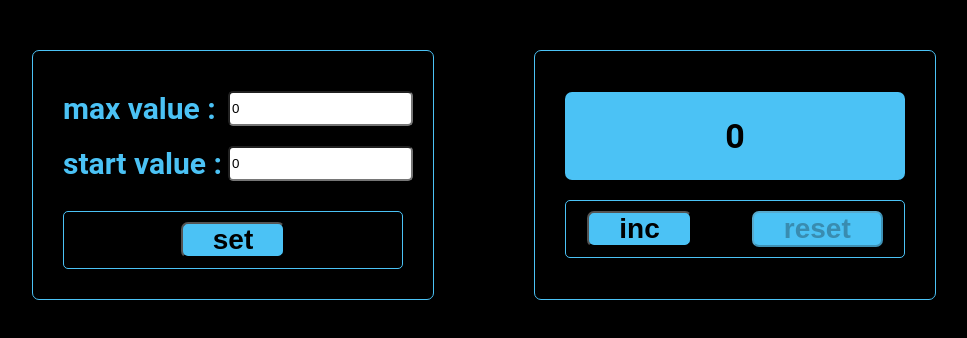
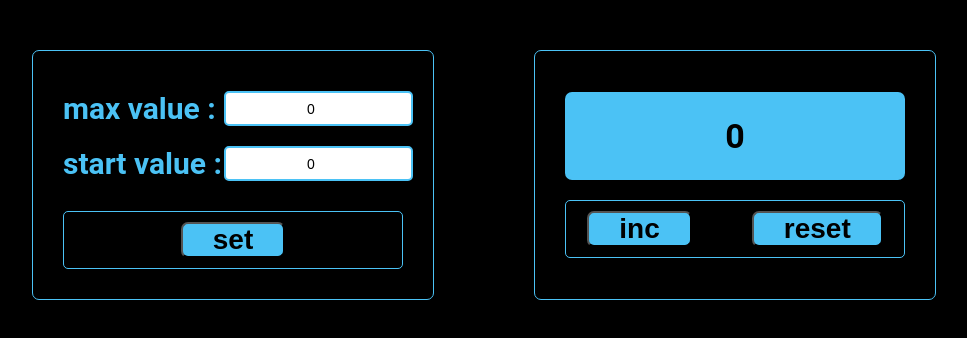
Before and after one commit to Steelmen87/Counter, a React (Create React App) app: page / in a window 1280 px wide. Shown: the top 338 px of the page, without its empty margins (156-1123 px from the left). Built offline with nearby package versions, Linux system fonts and the light colour scheme.

Commit message:
step 1  - set start and set end done.

```diff
--- a/src/App.tsx
+++ b/src/App.tsx
@@ -1,13 +1,25 @@
-import React from 'react';
+import React, {useState} from 'react';
 import './App.css';
 import Counter from "./component/Counter";
 import Setting from "./component/Setting/Setting";
 
 function App() {
+    let minValue = 0
+    let maxValue = 5
+    let [value, setValue] = useState(minValue)
+    let [endValue, setEndValue] = useState(maxValue)
+
     return (
         <div className="App">
-            <Setting/>
-            <Counter/>
+            <Setting
+                setValue={setValue}
+                setEndValue={setEndValue}
+            />
+            <Counter
+                value={value}
+                endValue={endValue}
+                setValue={setValue}
+            />
         </div>
     );
 }
--- a/src/component/Button/Button.module.css
+++ b/src/component/Button/Button.module.css
@@ -5,5 +5,4 @@
     font-size: 28px;
     font-weight: 700;
     margin: 0 30px;
-
 }
--- a/src/component/Counter.tsx
+++ b/src/component/Counter.tsx
@@ -1,14 +1,16 @@
-import React, {useState} from 'react';
+import React from 'react';
 import Display from "./Display/Display";
 import style from './Counter.module.css'
 import Button from "./Button/Button";
 
-const Counter = () => {
-    let minValue = 0
-    let maxValue = 5
-    let [value, setValue] = useState(minValue)
-    let [endValue, setEndValue] = useState(maxValue)
+type CounterPropsType = {
+    value: number
+    endValue: number
+    setValue: (value: number) => void
+}
 
+const Counter: React.FC<CounterPropsType> = (props) => {
+    let {value, setValue,  endValue} = props
     const AddCount = () => {
         setValue(value + 1)
     }
@@ -16,7 +18,7 @@ const Counter = () => {
         setValue(0)
     }
     let visInc = value < endValue
-    let visRes = value === minValue
+    let visRes = value > endValue && endValue !== value
     return (
         <div className={style.counter}>
             <Display value={value} endValue={endValue}/>
--- a/src/component/Input/inputStyle.module.css
+++ b/src/component/Input/inputStyle.module.css
@@ -9,6 +9,9 @@
 }
 
 .title_Values input {
+    text-align: center;
+    font-size: 14px;
     max-width: 200px;
+    border: 2px solid #4bc2f5;
     border-radius: 5px;
 }
--- a/src/component/Setting/Setting.tsx
+++ b/src/component/Setting/Setting.tsx
@@ -3,10 +3,21 @@ import style from "../Counter.module.css";
 import Button from "../Button/Button";
 import {Input} from "../Input/Input";
 
-const Setting = () => {
+
+type PropsSettingType = {
+    setValue: (value: number) => void
+    setEndValue: (value: number) => void
+}
+const Setting = (props: PropsSettingType) => {
+
+    let {setValue, setEndValue} = props
     let [valueMax, setValueMax] = useState(0)
     let [valueStart, setValueStart] = useState(0)
 
+    const setButton = () => {
+        setValue(valueStart)
+        setEndValue(valueMax)
+    }
     return (
         <div className={style.counter}>
             <div>
@@ -14,8 +25,7 @@ const Setting = () => {
                 <Input value={valueStart} title={'start value :'} callback={setValueStart}/>
             </div>
             <div className={style.block_button}>
-                <Button title={'set'} onClick={() => {
-                }} visibility={false}/>
+                <Button title={'set'} onClick={setButton} visibility={false}/>
             </div>
         </div>
     );
```
